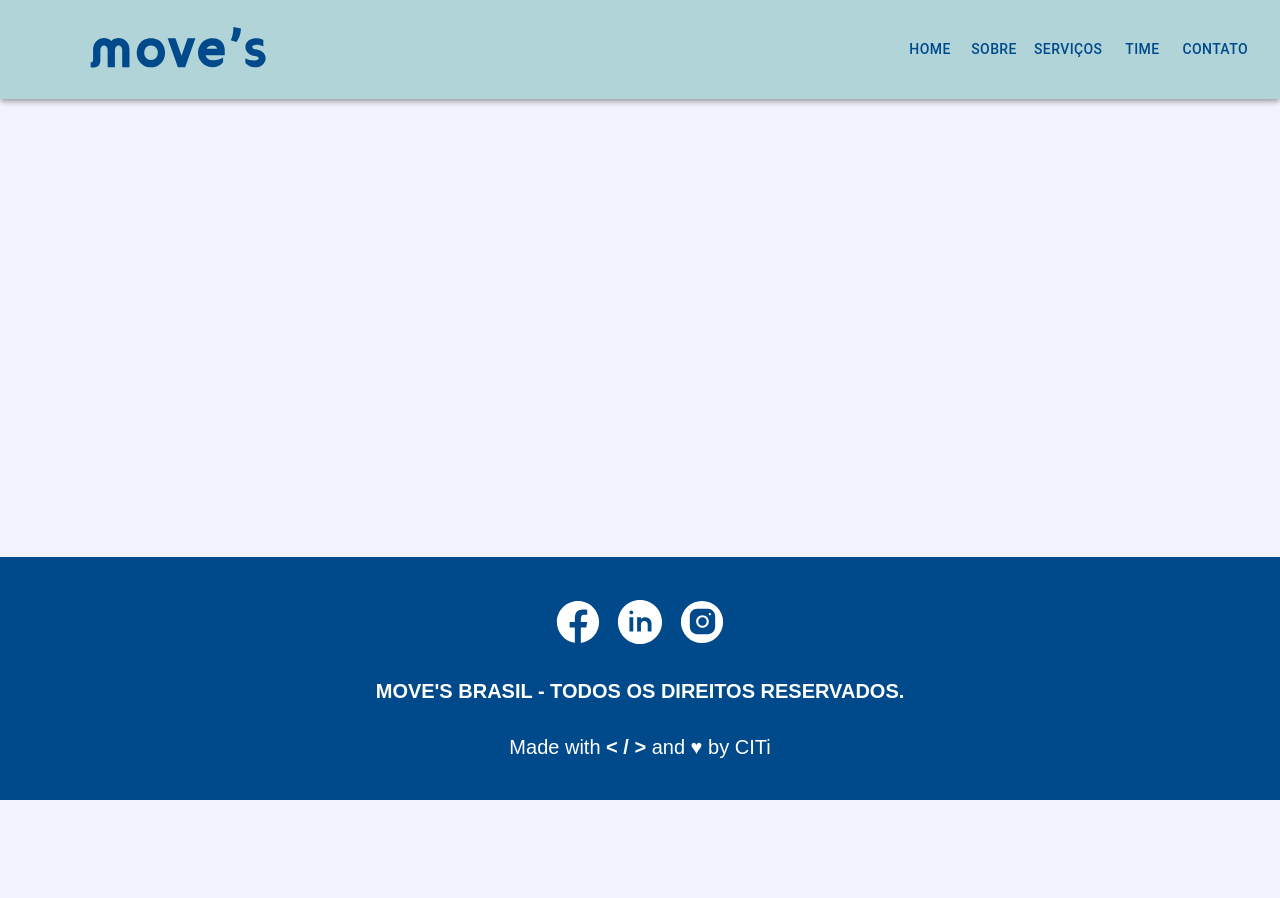
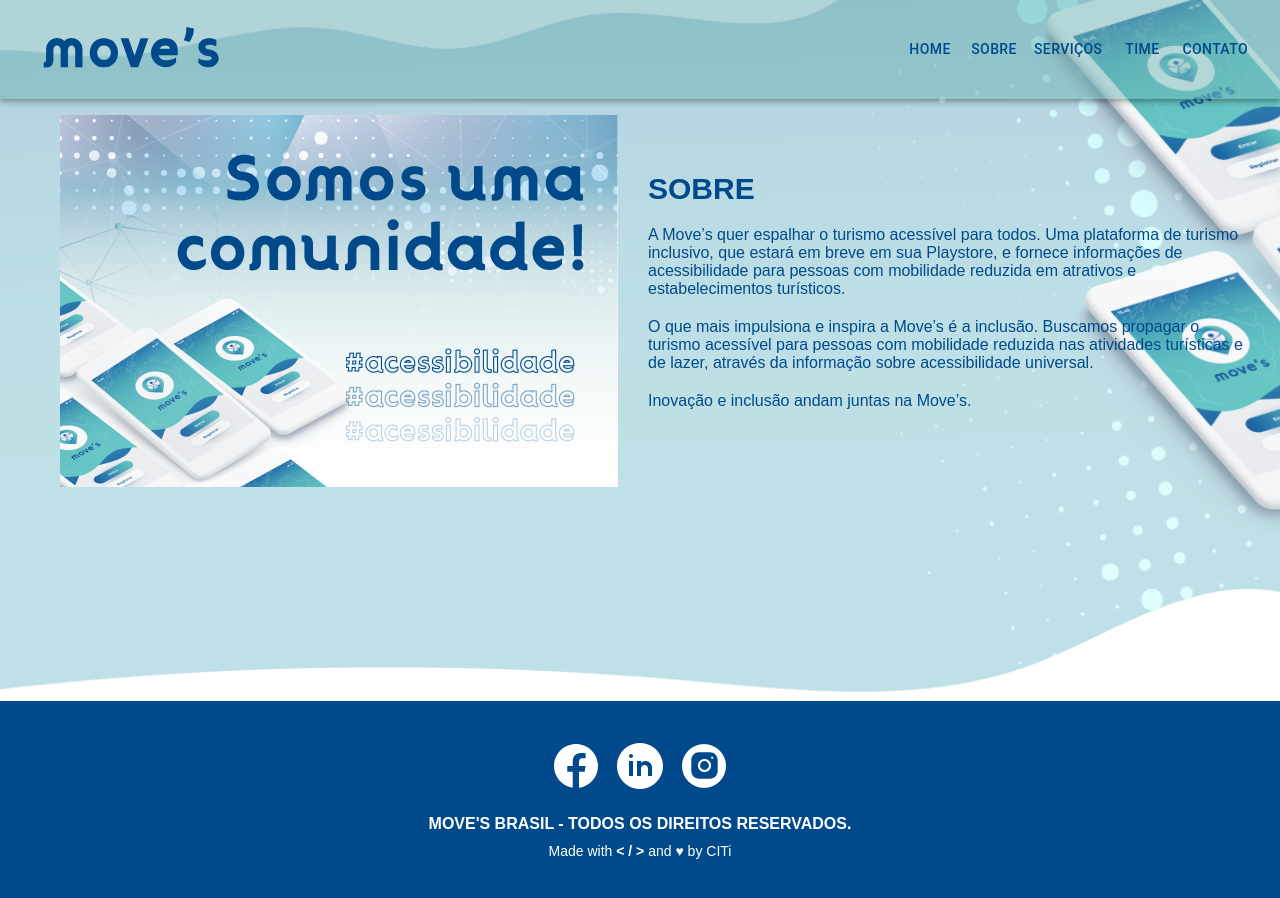
Before and after one commit to citi-onboarding/moves-pta, a Next.js app in the folder client/: page / in a window 1280 px wide. Before the commit the page ends 800 px from the top, so only its background shows below. Built offline with nearby package versions, Linux system fonts and the light colour scheme.

Commit message:
feat: sobre section

```diff
--- a/client/src/assets/index.ts
+++ b/client/src/assets/index.ts
@@ -3,5 +3,8 @@ import FacebookIcon from "./facebook.svg";
 import InstagramIcon from "./instagram.svg";
 import LinkedinIcon from "./linkedin.svg";
 import LogoMoves from "./logo-moves1.svg";
+import SobreImagem from "./sobre-img.png";
 
-export { LogoCITi, FacebookIcon, InstagramIcon, LinkedinIcon, LogoMoves };
+
+
+export { LogoCITi, FacebookIcon, InstagramIcon, LinkedinIcon, LogoMoves, SobreImagem};
--- /dev/null
+++ b/client/src/components/AboutSection/index.tsx
@@ -0,0 +1,39 @@
+import React from 'react';
+import {
+  AboutSectionContainer,
+  ImageContainer,
+  SobreImage,
+  TextContainer,
+  Title,
+  ParagraphContainer,
+
+} from './style';
+import { SobreImagem } from 'assets'; // Assuming you have this image imported
+
+export default function AboutSection() {
+    return (
+        <AboutSectionContainer>
+            <ImageContainer />
+                <SobreImage src={SobreImagem} alt='Somos uma comunidade'/>
+            <ImageContainer />
+            <TextContainer>
+                <Title>SOBRE</Title>
+                <ParagraphContainer>
+                    A Move’s quer espalhar o turismo acessível para todos. Uma plataforma
+                    de turismo inclusivo, que estará em breve em sua Playstore, e fornece
+                    informações de acessibilidade para pessoas com mobilidade reduzida em
+                    atrativos e estabelecimentos turísticos.
+                </ParagraphContainer>
+                <ParagraphContainer>
+                    O que mais impulsiona e inspira a Move’s é a inclusão. Buscamos
+                    propagar o turismo acessível para pessoas com mobilidade reduzida nas
+                    atividades turísticas e de lazer, através da informação sobre
+                    acessibilidade universal.
+                </ParagraphContainer>
+                <ParagraphContainer>
+                Inovação e inclusão andam juntas na Move’s.
+                </ParagraphContainer>
+            </TextContainer>
+        </AboutSectionContainer>
+    );
+}
--- /dev/null
+++ b/client/src/components/AboutSection/style.ts
@@ -0,0 +1,60 @@
+import styled from "styled-components";
+import Image from "next/image"; // Import the next/image component
+
+export const AboutSectionContainer = styled.section`
+  display: flex;
+  flex-direction: row;
+  align-items: center;
+  justify-content: center;
+  padding: 30px;
+  background-image: url('/img/sobre-background.png');
+  background-size: cover;
+  background-position: center;
+  width: auto;
+  min-width: 100%; /* Ensure minimum width is 100% of the viewport */
+  min-height: 100vh; /* Set minimum height to 100% of the viewport height */
+`;
+
+
+
+export const ImageContainer = styled.div`
+  display: flex;
+  align-items: center;
+  justify-content: center;
+  margin-right: 30px;
+  @media (max-width: 600px) {
+    display: none; /* Hide the ImageContainer on smaller screens */
+  }
+`;
+
+export const SobreImage = styled(Image)`
+  width: 558px;
+  height: 372px;
+  @media (max-width: 1100px) {
+    display: none; /* Hide the image itself on smaller screens */
+  }
+`;
+
+export const TextContainer = styled.div`
+  display: flex;
+  flex-direction: column;
+  width: 50%;
+
+  @media (max-width: 1100px) {
+    width: 100%; /* Make the text container take up the whole width on smaller screens */
+  }
+`;
+
+export const Title = styled.h2`
+  font-size: 30px;
+  font-weight: 700;
+  color: #004a8c;
+  margin-bottom: 20px;
+`;
+
+export const ParagraphContainer = styled.p`
+  font-size: 16px;
+  font-weight: 400;
+  color: #004a8c;
+  margin-bottom: 20px;
+`;
--- a/client/src/components/Footer/style.ts
+++ b/client/src/components/Footer/style.ts
@@ -3,9 +3,6 @@ import Image from 'next/image'; // Import the next/image component
 
 export const Footer = styled.div`
   display: flex;
-  position: fixed;
-  bottom: 0;
-  left: 0;
   width: 100%;
   height: 243px;
   background-color: #004A8C;
@@ -31,13 +28,16 @@ export const TextContainer = styled.div`
 
 export const Title = styled.p`
     font-size: 16px;
+    margin-top: 20px;
     font-weight: 700;
     color: #ffffff;
 `;
 
 export const Text = styled.p`
     font-size: 14px;
+    margin-top: 10px;
     color: #ffffff;
+    margin-bottom: 40px;
 `;
 
 export const IconImage = styled(Image)`
--- a/client/src/components/index.ts
+++ b/client/src/components/index.ts
@@ -1,3 +1,4 @@
 import FooterSection from "./Footer";
 import ResponsiveAppBar from "./AppBar";
-export {ResponsiveAppBar, FooterSection};
+import AboutSection from "./AboutSection";
+export {ResponsiveAppBar, AboutSection, FooterSection};
--- a/client/src/pages/index.tsx
+++ b/client/src/pages/index.tsx
@@ -1,10 +1,11 @@
 import React from "react";
 import { HomeContainer } from "./style";
-import { ResponsiveAppBar, FooterSection } from "../components";
+import { ResponsiveAppBar, FooterSection, AboutSection } from "../components";
 export default function Home() {
   return (
     <HomeContainer>
       <ResponsiveAppBar />
+      <AboutSection />
       <FooterSection linkedin="https://www.linkedin.com/company/movesbrasil/" facebook="https://www.facebook.com/movesbrasill" instagram="https://instagram.com/movesbrasil?igshid=MzMyNGUyNmU2YQ=="/>
     </HomeContainer>
   );
--- a/client/src/pages/style.ts
+++ b/client/src/pages/style.ts
@@ -8,30 +8,4 @@ export const HomeContainer = styled.div`
   justify-content: center;
   align-items: center;
   flex-direction: column;
-
-  h1 {
-    font-size: 54px;
-    color: ${(props) => props.theme.colors.primary};
-    margin-top: 40px;
-    text-align: center;
-
-    @media (max-width: 720px) {
-      font-size: 28px;
-    }
-  }
-
-  p {
-    font-size: 20px;
-    margin-top: 24px;
-    line-height: 32px;
-
-    @media (max-width: 720px) {
-      font-size: 16px;
-      margin-top: 0;
-    }
-  }
-
-  img {
-    width: 25%;
-  }
 `;
```
Also changed, not shown: client/public/img/sobre-background.png (added), client/src/assets/sobre-img.png (added).
